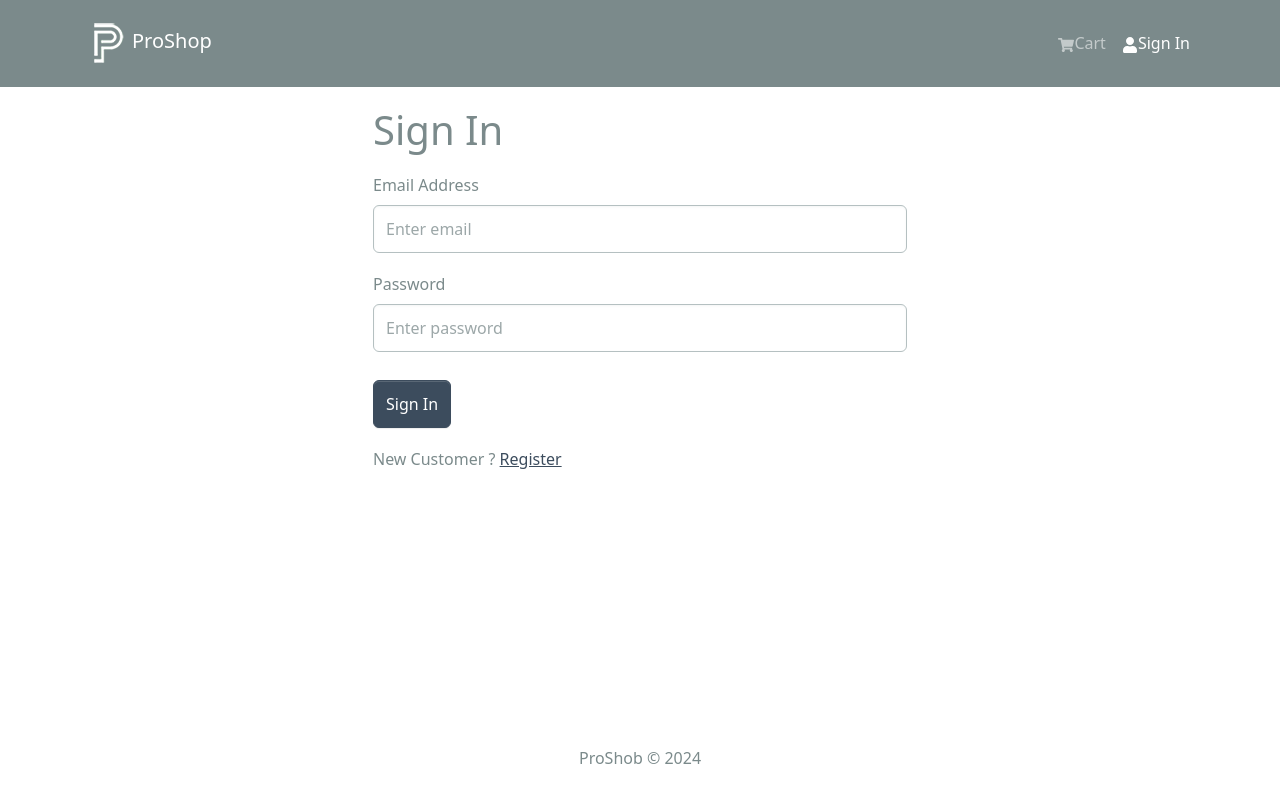
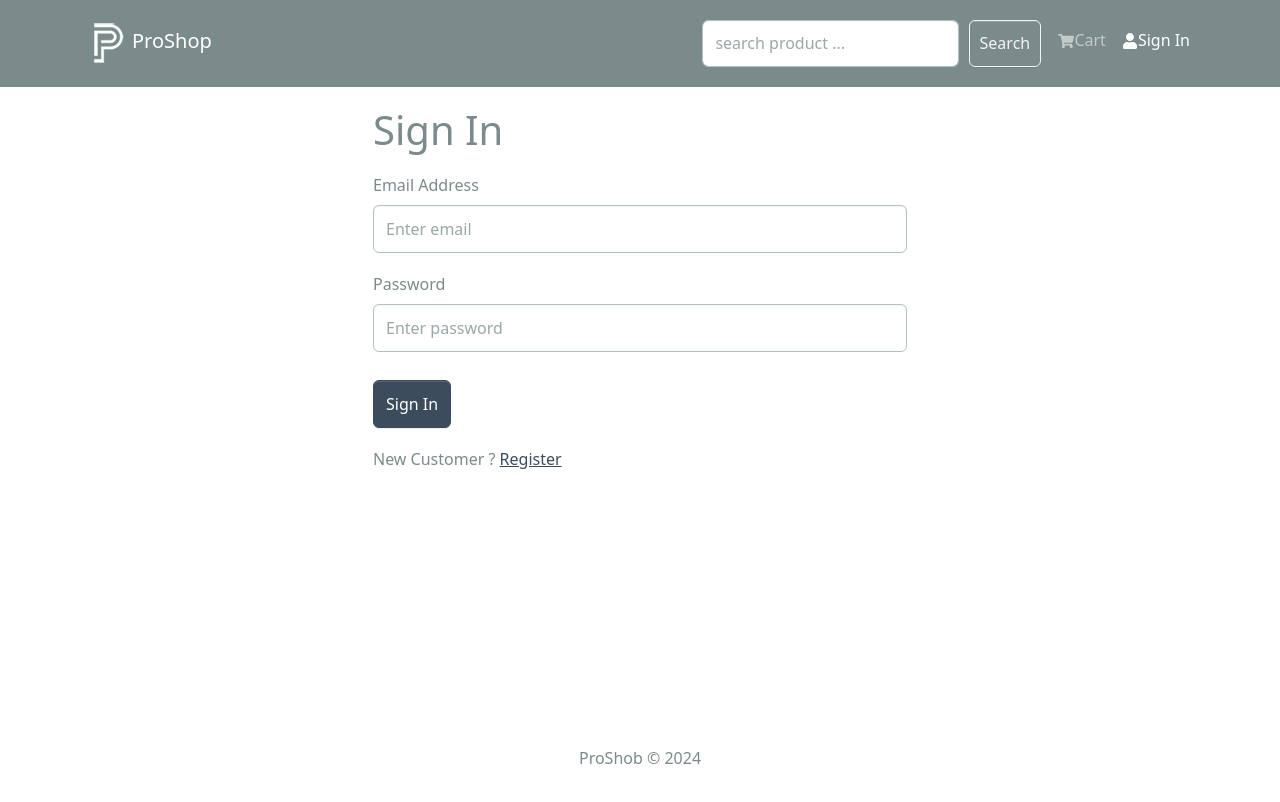
Before and after one commit to abefiker/ProShop-v2, a React (Create React App) app in the folder frontend/: page /login in a window 1280 px wide. Shown: the top 802 px of the page. Built offline with nearby package versions, Linux system fonts and the light colour scheme; no server answers.

Commit message:
searchBox component added

```diff
--- a/frontend/src/components/Header.jsx
+++ b/frontend/src/components/Header.jsx
@@ -7,6 +7,7 @@ import { logout } from '../slices/authSlice';
 import logo from '../assets/logo.png';
 import { useLogoutMutation } from '../slices/usersApiSlice';
 import { toast } from 'react-toastify';
+import SearchBox from './SearchBox';
 const Header = () => {
   const dispatch = useDispatch();
   const navigate = useNavigate();
@@ -35,6 +36,7 @@ const Header = () => {
           <Navbar.Toggle aria-controls="basics-navbar-nav" />
           <Navbar.Collapse id="basics-navbar-nav">
             <Nav className="ms-auto">
+              <SearchBox/>
               <LinkContainer to="/cart">
                 <Nav.Link>
                   <FaShoppingCart />
--- /dev/null
+++ b/frontend/src/components/SearchBox.jsx
@@ -0,0 +1,36 @@
+import React, { useState } from 'react';
+import { Button, Form } from 'react-bootstrap';
+import { useNavigate, useParams } from 'react-router-dom';
+
+const SearchBox = () => {
+  const navigate = useNavigate();
+  const { keyword: urlKeyword } = useParams();
+  const [keyword, setKeyword] = useState(urlKeyword || '');
+  const submitHandler = async (e) => {
+    e.preventDefault();
+    if (keyword.trim()) {
+      setKeyword('');
+      navigate(`/search/${keyword}`);
+      //   navigate(`/search/${keyword}`);
+    } else {
+      navigate('/');
+    }
+  };
+  return (
+    <Form onSubmit={submitHandler} className="d-flex">
+      <Form.Control
+        type="text"
+        name="q"
+        value={keyword}
+        onChange={(e) => setKeyword(e.target.value)}
+        placeholder="search product ..."
+        className="mr-sm-2 ml-sm-5"
+      ></Form.Control>
+      <Button type="submit" variant="outline-light" className="p-2 mx-2">
+        Search
+      </Button>
+    </Form>
+  );
+};
+
+export default SearchBox;
--- a/frontend/src/screens/HomeScreen.jsx
+++ b/frontend/src/screens/HomeScreen.jsx
@@ -1,5 +1,5 @@
 import { Row, Col } from 'react-bootstrap';
-import { useParams } from 'react-router-dom';
+import { useParams, Link } from 'react-router-dom';
 import Product from '../components/Product';
 import Loader from '../components/Loader';
 import Message from '../components/Message';
@@ -14,6 +14,11 @@ const HomeScreen = () => {
 
   return (
     <>
+      {keyword && (
+        <Link to="/" className="btn btn-light">
+          Go Back
+        </Link>
+      )}
       {isLoading ? (
         <div>
           <Loader />
@@ -33,7 +38,11 @@ const HomeScreen = () => {
                 </Col>
               ))}
           </Row>
-          <PaginationComponent pages={data.pages} page={data.page} keyword={keyword || ''}/>
+          <PaginationComponent
+            pages={data.pages}
+            page={data.page}
+            keyword={keyword || ''}
+          />
         </>
       )}
     </>
```
Also changed, not shown: 1 other file (tests, documents, lock files or other folders).
